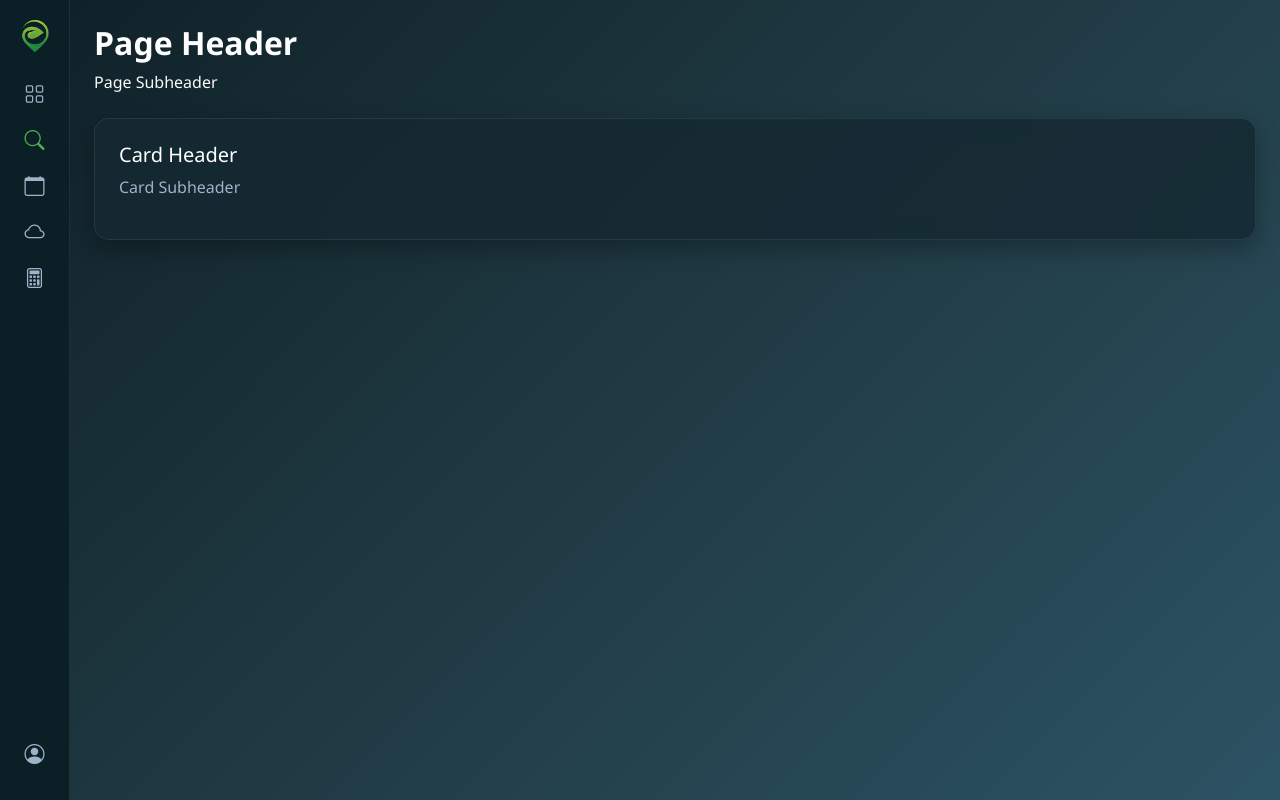
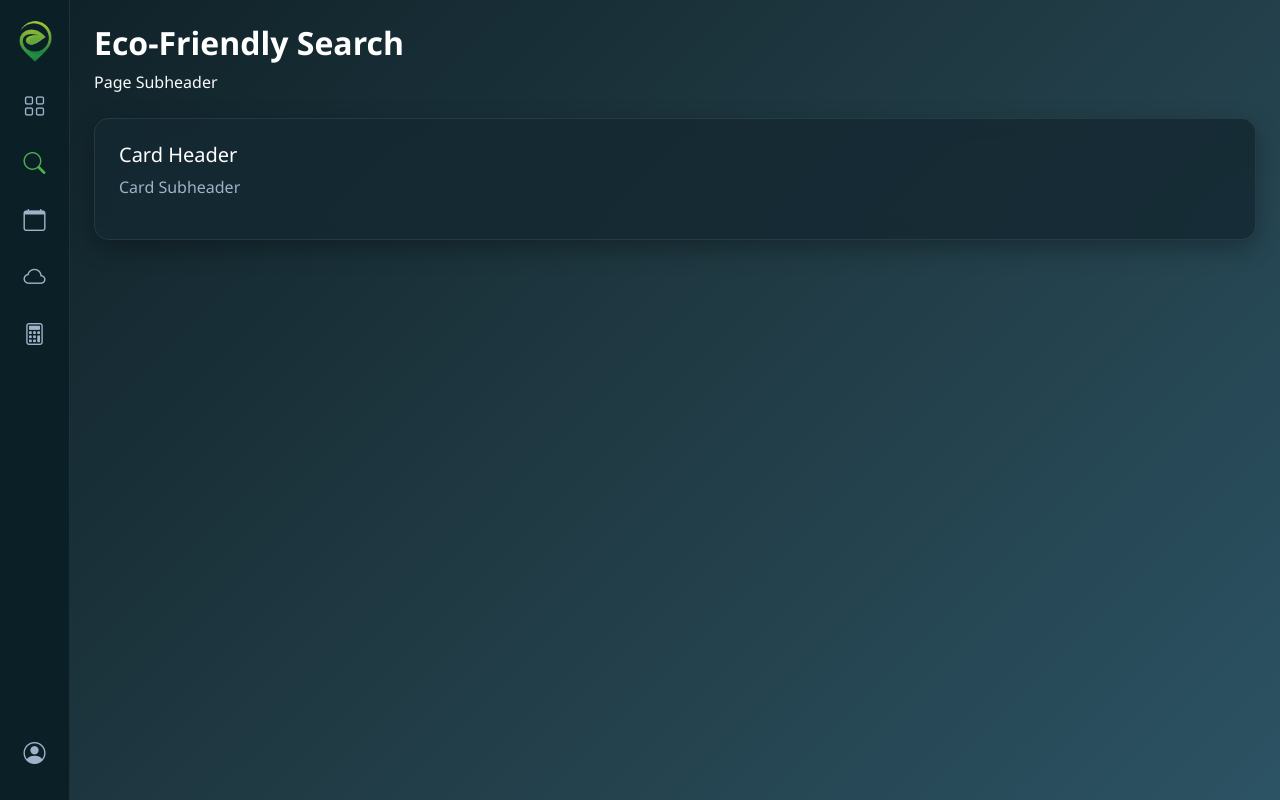
Before and after one commit to fathihamdan/EcoFriendlyTravelPlanner, a plain HTML site: page project-root/search.html in a window 1280 px wide. Drawn offline with nearby package versions, Linux system fonts and the light colour scheme.

Commit message:
modified navbar icon

```diff
--- a/project-root/css/app-pages.css
+++ b/project-root/css/app-pages.css
@@ -14,7 +14,7 @@
 }
 
 .sidebar i {
-  font-size: 20px;
+  font-size: 22px;
   cursor: pointer;
 }
 
--- a/project-root/css/global.css
+++ b/project-root/css/global.css
@@ -13,8 +13,8 @@ body {
 }
 
 .logo img {
-  width: 40px;
-  height: 40px;
+  width: 50px;
+  height: 50px;
   object-fit: contain;
 }
 
--- a/project-root/search.html
+++ b/project-root/search.html
@@ -28,11 +28,11 @@
       </div>
 
       <ul class="nav flex-column text-center">
-        <li class="nav-item mb-3"><i class="bi bi-grid"></i></li>
-        <li class="nav-item mb-3 active"><i class="bi bi-search"></i></li>
-        <li class="nav-item mb-3"><i class="bi bi-calendar"></i></li>
-        <li class="nav-item mb-3"><i class="bi bi-cloud"></i></li>
-        <li class="nav-item mb-3"><i class="bi bi-calculator"></i></li>
+        <li class="nav-item mb-4"><i class="bi bi-grid"></i></li>
+        <li class="nav-item mb-4 active"><i class="bi bi-search"></i></li>
+        <li class="nav-item mb-4"><i class="bi bi-calendar"></i></li>
+        <li class="nav-item mb-4"><i class="bi bi-cloud"></i></li>
+        <li class="nav-item mb-4"><i class="bi bi-calculator"></i></li>
       </ul>
     </div>
 
@@ -45,7 +45,7 @@
   <div class="main-content flex-grow-1 p-4">
 
     <!-- Header -->
-    <h2 class="fw-bold text-white">Page Header</h2>
+    <h2 class="fw-bold text-white">Eco-Friendly Search</h2>
     <p class="text-light mb-4">Page Subheader</p>
 
     <!-- Card -->
```
Also changed, not shown: project-root/carbon-calculator.html (+5 -5 lines), project-root/dashboard.html (+5 -5 lines), project-root/itinerary.html (+5 -5 lines), project-root/profile.html (+5 -5 lines), project-root/weather.html (+5 -5 lines).
